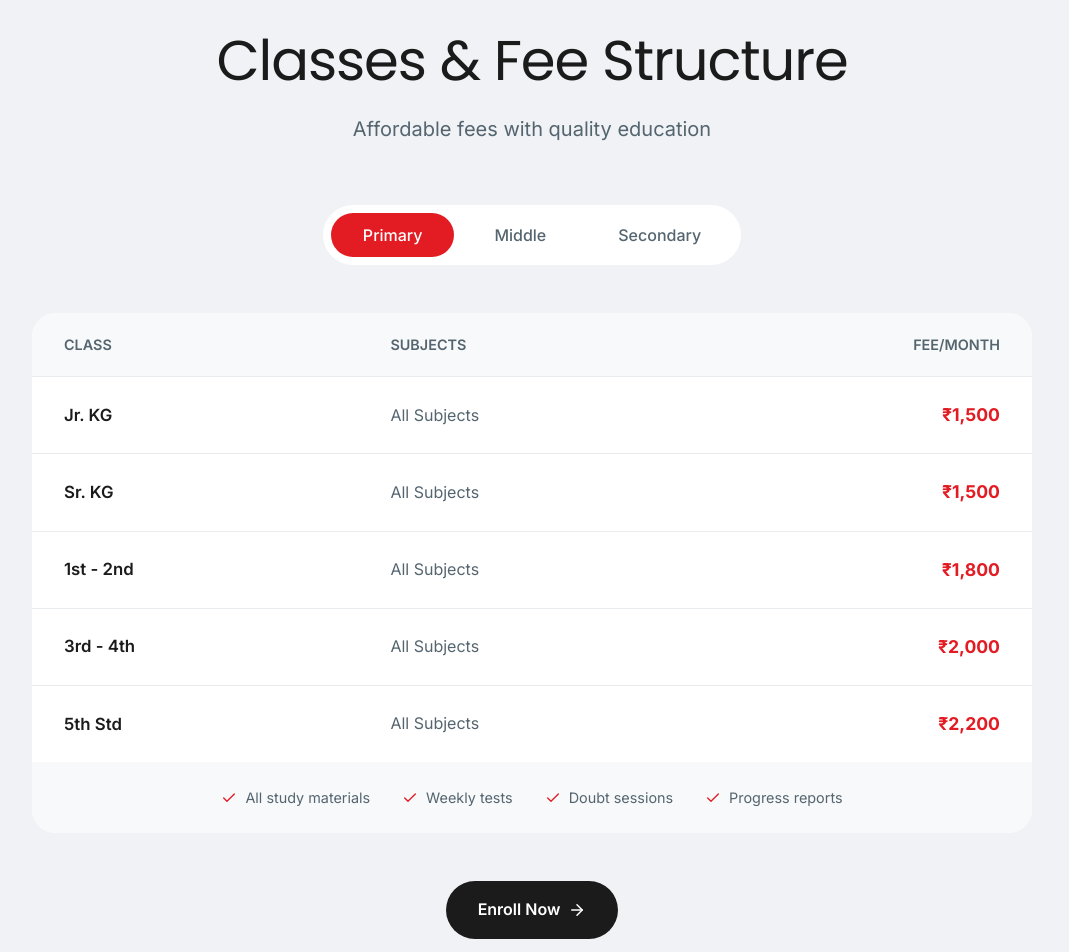
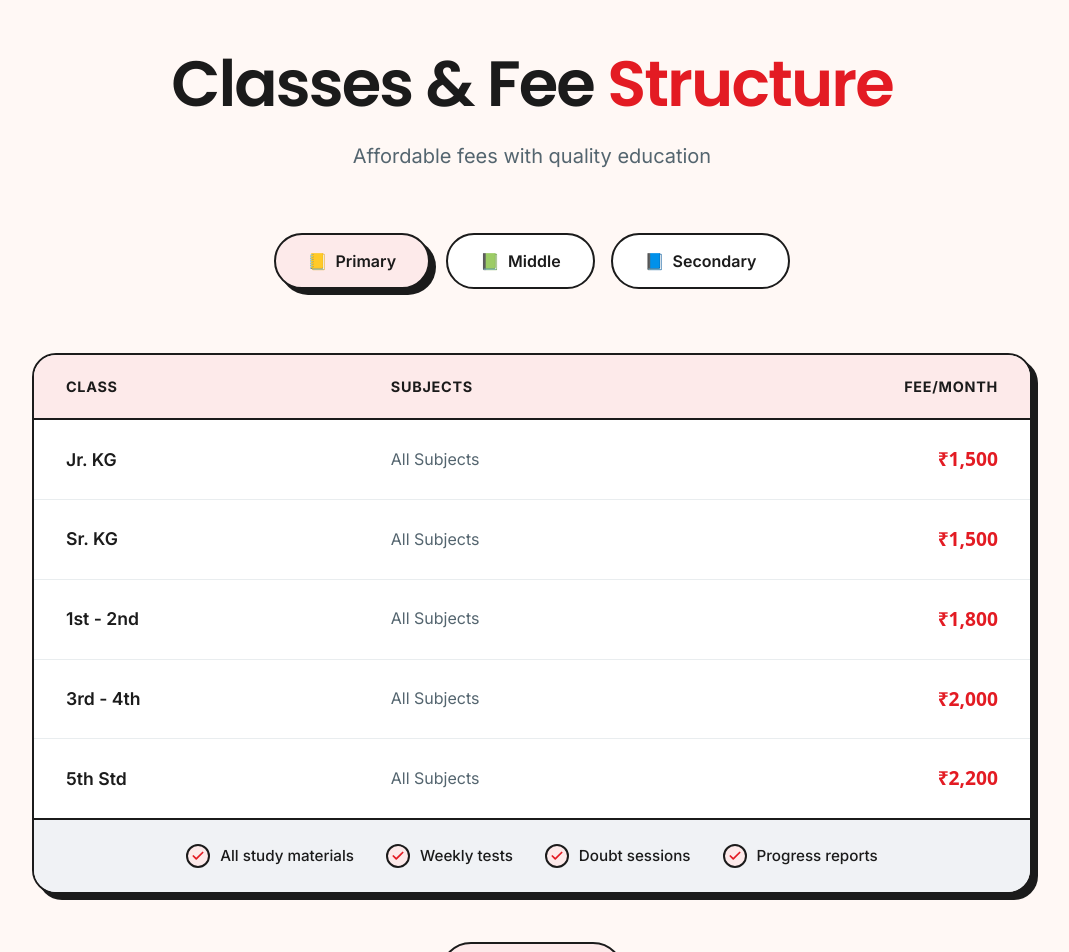
Before and after one commit to alok-hub123/Aimers, a React (Vite) app: page / in a window 1280 px wide. Shown: the part 6860-7812 px from the top of the page, without its empty margins (108-1177 px from the left). Built offline with nearby package versions, Linux system fonts and the light colour scheme.

Commit message:
updated classes section styling

```diff
--- a/src/components/Classes.jsx
+++ b/src/components/Classes.jsx
@@ -1,6 +1,6 @@
 import React, { useState } from 'react';
 import { Check, ArrowRight } from 'lucide-react';
-import { COLORS } from '../constants/theme';
+import { COLORS, SHADOWS } from '../constants/theme';
 
 const Classes = () => {
     const [activeTab, setActiveTab] = useState('primary');
@@ -8,6 +8,7 @@ const Classes = () => {
     const classCategories = {
         primary: {
             label: 'Primary',
+            emoji: '📒',
             subtitle: 'Jr. KG - 5th Std',
             classes: [
                 { name: 'Jr. KG', subjects: 'All Subjects', fee: '₹1,500' },
@@ -19,6 +20,7 @@ const Classes = () => {
         },
         middle: {
             label: 'Middle',
+            emoji: '📗',
             subtitle: '6th - 8th Std',
             classes: [
                 { name: '6th Std', subjects: 'Maths, Science, English', fee: '₹2,500' },
@@ -28,6 +30,7 @@ const Classes = () => {
         },
         secondary: {
             label: 'Secondary',
+            emoji: '📘',
             subtitle: '9th - 10th Std',
             classes: [
                 { name: '9th Std', subjects: 'Maths, Science', fee: '₹3,500' },
@@ -45,8 +48,8 @@ const Classes = () => {
 
     return (
         <section id="classes" style={{
-            padding: '120px 24px',
-            backgroundColor: '#f0f2f5',
+            padding: '140px 24px',
+            backgroundColor: COLORS.warmBg,
         }}>
             <div style={{
                 maxWidth: '1000px',
@@ -55,73 +58,78 @@ const Classes = () => {
                 {/* Header */}
                 <div style={{ textAlign: 'center', marginBottom: '60px' }}>
                     <h2 style={{
-                        fontSize: 'clamp(2.5rem, 5vw, 3.5rem)',
-                        fontWeight: 400,
-                        color: '#1b1b1b',
-                        lineHeight: 1.15,
+                        fontSize: 'clamp(2.8rem, 5vw, 4rem)',
+                        fontWeight: 600,
+                        color: COLORS.dark,
+                        lineHeight: 1.1,
                         marginBottom: '20px',
-                        letterSpacing: '-0.02em',
+                        letterSpacing: '-0.03em',
                     }}>
-                        Classes & Fee Structure
+                        Classes & Fee{' '}
+                        <span style={{ color: COLORS.primary }}>Structure</span>
                     </h2>
                     <p style={{
                         fontSize: '1.25rem',
-                        color: '#54656f',
+                        color: COLORS.darkSecondary,
+                        lineHeight: 1.7,
                     }}>
                         Affordable fees with quality education
                     </p>
                 </div>
 
-                {/* Tabs */}
+                {/* Tabs - Neo-brutalist */}
                 <div style={{
                     display: 'flex',
                     justifyContent: 'center',
-                    gap: '8px',
-                    marginBottom: '48px',
-                    background: 'white',
-                    padding: '8px',
-                    borderRadius: '100px',
-                    width: 'fit-content',
-                    margin: '0 auto 48px',
+                    gap: '16px',
+                    marginBottom: '64px',
+                    flexWrap: 'wrap',
                 }}>
                     {Object.entries(classCategories).map(([key, category]) => (
                         <button
                             key={key}
                             onClick={() => setActiveTab(key)}
                             style={{
-                                padding: '12px 32px',
+                                padding: '16px 32px',
                                 borderRadius: '100px',
-                                border: 'none',
-                                background: activeTab === key ? COLORS.primary : 'transparent',
-                                color: activeTab === key ? 'white' : '#54656f',
-                                fontWeight: 500,
+                                border: `2px solid ${COLORS.dark}`,
+                                background: activeTab === key ? COLORS.primaryLight : COLORS.white,
+                                color: COLORS.dark,
+                                fontWeight: 600,
                                 fontSize: '1rem',
                                 cursor: 'pointer',
                                 transition: 'all 0.3s ease',
+                                boxShadow: activeTab === key ? SHADOWS.brutalist : 'none',
+                                display: 'flex',
+                                alignItems: 'center',
+                                gap: '8px',
                             }}
                         >
+                            <span>{category.emoji}</span>
                             {category.label}
                         </button>
                     ))}
                 </div>
 
-                {/* Fee Table */}
+                {/* Fee Table - Neo-brutalist */}
                 <div style={{
-                    background: 'white',
+                    background: COLORS.white,
                     borderRadius: '24px',
                     overflow: 'hidden',
+                    border: `2px solid ${COLORS.dark}`,
+                    boxShadow: SHADOWS.brutalist,
                 }}>
                     {/* Table Header */}
                     <div style={{
                         display: 'grid',
                         gridTemplateColumns: '1fr 1.5fr 120px',
                         padding: '20px 32px',
-                        background: '#f8f9fa',
-                        borderBottom: '1px solid #e9edef',
+                        background: COLORS.primaryLight,
+                        borderBottom: `2px solid ${COLORS.dark}`,
                     }}>
-                        <span style={{ fontWeight: 600, color: '#54656f', fontSize: '0.9rem' }}>CLASS</span>
-                        <span style={{ fontWeight: 600, color: '#54656f', fontSize: '0.9rem' }}>SUBJECTS</span>
-                        <span style={{ fontWeight: 600, color: '#54656f', fontSize: '0.9rem', textAlign: 'right' }}>FEE/MONTH</span>
+                        <span style={{ fontWeight: 700, color: COLORS.dark, fontSize: '0.9rem', letterSpacing: '0.05em' }}>CLASS</span>
+                        <span style={{ fontWeight: 700, color: COLORS.dark, fontSize: '0.9rem', letterSpacing: '0.05em' }}>SUBJECTS</span>
+                        <span style={{ fontWeight: 700, color: COLORS.dark, fontSize: '0.9rem', textAlign: 'right', letterSpacing: '0.05em' }}>FEE/MONTH</span>
                     </div>
 
                     {/* Table Body */}
@@ -132,17 +140,30 @@ const Classes = () => {
                                 display: 'grid',
                                 gridTemplateColumns: '1fr 1.5fr 120px',
                                 padding: '24px 32px',
-                                borderBottom: index < classCategories[activeTab].classes.length - 1 ? '1px solid #e9edef' : 'none',
+                                borderBottom: index < classCategories[activeTab].classes.length - 1 ? `1px solid ${COLORS.border}` : 'none',
                                 alignItems: 'center',
+                                transition: 'background 0.2s ease',
+                            }}
+                            onMouseEnter={(e) => {
+                                e.currentTarget.style.background = COLORS.warmBg;
+                            }}
+                            onMouseLeave={(e) => {
+                                e.currentTarget.style.background = COLORS.white;
                             }}
                         >
-                            <span style={{ fontWeight: 600, color: '#1b1b1b', fontSize: '1.05rem' }}>
+                            <span style={{ fontWeight: 600, color: COLORS.dark, fontSize: '1.1rem' }}>
                                 {classItem.name}
                             </span>
-                            <span style={{ color: '#54656f' }}>
+                            <span style={{ color: COLORS.darkSecondary, fontSize: '1rem' }}>
                                 {classItem.subjects}
                             </span>
-                            <span style={{ fontWeight: 700, color: COLORS.primary, fontSize: '1.1rem', textAlign: 'right' }}>
+                            <span style={{
+                                fontWeight: 700,
+                                color: COLORS.primary,
+                                fontSize: '1.2rem',
+                                textAlign: 'right',
+                                fontFamily: 'system-ui, sans-serif',
+                            }}>
                                 {classItem.fee}
                             </span>
                         </div>
@@ -151,7 +172,8 @@ const Classes = () => {
                     {/* Footer - What's Included */}
                     <div style={{
                         padding: '24px 32px',
-                        background: '#f8f9fa',
+                        background: COLORS.light,
+                        borderTop: `2px solid ${COLORS.dark}`,
                         display: 'flex',
                         alignItems: 'center',
                         justifyContent: 'center',
@@ -162,10 +184,21 @@ const Classes = () => {
                             <div key={index} style={{
                                 display: 'flex',
                                 alignItems: 'center',
-                                gap: '8px',
+                                gap: '10px',
                             }}>
-                                <Check size={16} color={COLORS.primary} />
-                                <span style={{ color: '#54656f', fontSize: '0.9rem' }}>{item}</span>
+                                <div style={{
+                                    width: '24px',
+                                    height: '24px',
+                                    borderRadius: '50%',
+                                    background: COLORS.primaryLight,
+                                    border: `2px solid ${COLORS.dark}`,
+                                    display: 'flex',
+                                    alignItems: 'center',
+                                    justifyContent: 'center',
+                                }}>
+                                    <Check size={14} color={COLORS.primary} strokeWidth={3} />
+                                </div>
+                                <span style={{ color: COLORS.dark, fontSize: '0.95rem', fontWeight: 500 }}>{item}</span>
                             </div>
                         ))}
                     </div>
@@ -179,21 +212,42 @@ const Classes = () => {
                             display: 'inline-flex',
                             alignItems: 'center',
                             gap: '8px',
-                            padding: '16px 32px',
-                            background: '#1b1b1b',
-                            color: 'white',
+                            padding: '16px 36px',
+                            background: COLORS.primaryLight,
+                            color: COLORS.dark,
                             borderRadius: '100px',
                             fontWeight: 600,
+                            fontSize: '1rem',
                             textDecoration: 'none',
-                            transition: 'transform 0.2s ease',
+                            border: `2px solid ${COLORS.dark}`,
+                            transition: 'all 0.3s ease',
                         }}
-                        onMouseEnter={(e) => e.currentTarget.style.transform = 'scale(1.02)'}
-                        onMouseLeave={(e) => e.currentTarget.style.transform = 'scale(1)'}
+                        onMouseEnter={(e) => {
+                            e.currentTarget.style.background = COLORS.dark;
+                            e.currentTarget.style.color = COLORS.white;
+                        }}
+                        onMouseLeave={(e) => {
+                            e.currentTarget.style.background = COLORS.primaryLight;
+                            e.currentTarget.style.color = COLORS.dark;
+                        }}
                     >
                         Enroll Now <ArrowRight size={18} />
                     </a>
                 </div>
             </div>
+
+            <style>{`
+                @media (max-width: 700px) {
+                    #classes > div > div:nth-child(3) > div {
+                        grid-template-columns: 1fr !important;
+                        gap: 8px !important;
+                        text-align: left !important;
+                    }
+                    #classes > div > div:nth-child(3) > div span:last-child {
+                        text-align: left !important;
+                    }
+                }
+            `}</style>
         </section>
     );
 };
```
